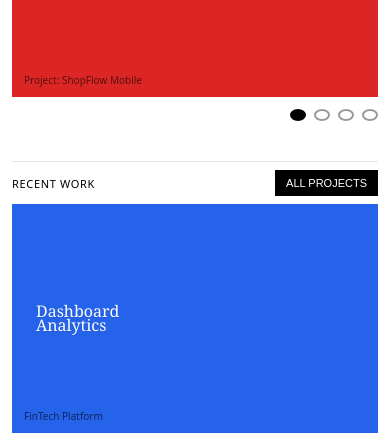
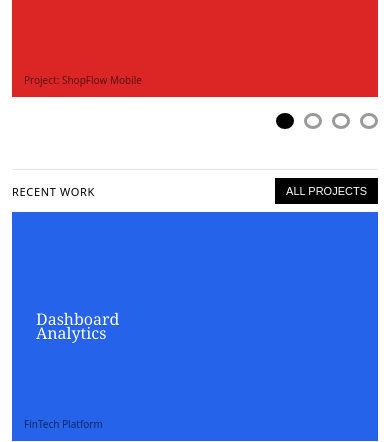
Before and after one commit to FranekMarciniak/cosmin, a plain HTML site: page index.html in a window 390 px wide. Shown: the part 396-838 px from the top of the page. Drawn offline with Linux system fonts and the light colour scheme.

Commit message:
Fix balls on mobile

```diff
--- a/styles.css
+++ b/styles.css
@@ -365,6 +365,47 @@ a {
   display: none;
 }
 
+/* Fix dots on mobile to prevent squishing */
+@media (max-width: 768px) {
+  .dot {
+    width: 14px;
+    height: 14px;
+    border-width: 2px;
+    flex-shrink: 0;
+    min-width: 14px;
+    min-height: 14px;
+  }
+
+  .dot:hover::before {
+    top: 2px;
+    left: 2px;
+    right: 2px;
+    bottom: 2px;
+  }
+}
+
+@media (max-width: 480px) {
+  .dots {
+    gap: 10px;
+    margin-top: 16px;
+  }
+
+  .dot {
+    width: 16px;
+    height: 16px;
+    border-width: 3px;
+    min-width: 16px;
+    min-height: 16px;
+  }
+
+  .dot:hover::before {
+    top: 3px;
+    left: 3px;
+    right: 3px;
+    bottom: 3px;
+  }
+}
+
 /* --- Grids --- */
 .grid {
   display: grid;
```
